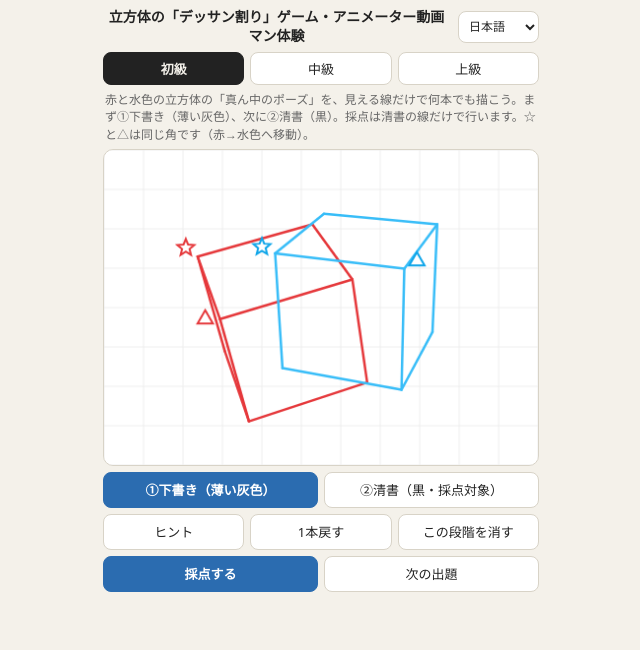
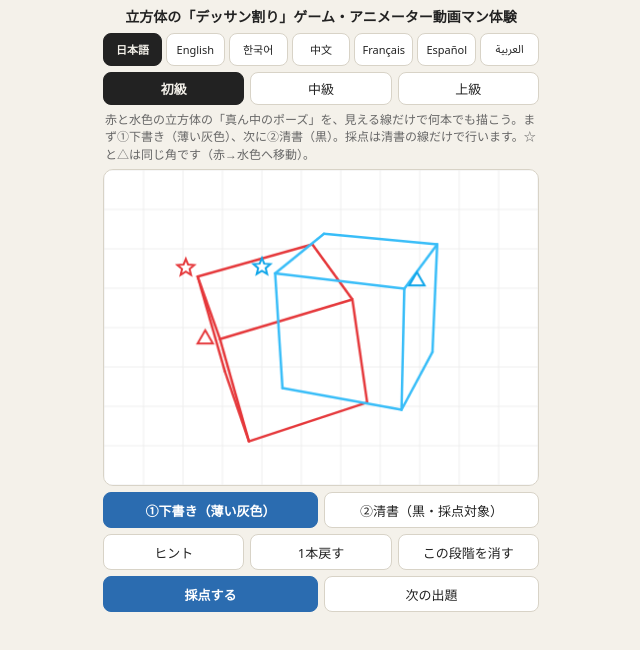
Before and after one commit to dokka-garapa/cube-dessin, a plain HTML site: page index.html in a window 1280 px wide. Shown: the whole page, without its empty margins (319-959 px from the left). Drawn offline with Linux system fonts and the light colour scheme.

Commit message:
Refactor language selection from dropdown to buttons

```diff
--- a/index.html
+++ b/index.html
@@ -13,8 +13,9 @@ body{margin:0;height:100%;overflow:hidden;overscroll-behavior:none;touch-action:
 .wrap{max-width:460px;margin:0 auto;padding:8px 12px;height:100%;box-sizing:border-box;display:flex;flex-direction:column;gap:6px}
 .top{display:flex;align-items:center;gap:8px}
 h1{flex:1;font-size:14px;margin:0;text-align:center;line-height:1.35}
-#lang{flex:none;max-width:42%;min-height:32px;padding:4px 6px;font-size:12px;border:1px solid var(--bd);background:var(--card);color:var(--fg);border-radius:8px;font-family:inherit;touch-action:manipulation}
-#lang:focus-visible{outline:2px solid var(--ac);outline-offset:2px}
+#langs{gap:4px}
+button.lg{min-width:0;min-height:30px;padding:4px 2px;font-size:11px;white-space:nowrap;overflow:hidden;text-overflow:ellipsis}
+button.lg.on{background:var(--fg);color:var(--bg);border-color:var(--fg);font-weight:700}
 .btns{display:flex;gap:6px}
 button{flex:1;min-height:36px;padding:6px 4px;border:1px solid var(--bd);background:var(--card);color:var(--fg);border-radius:8px;font-size:13px;touch-action:manipulation;font-family:inherit}
 button:focus-visible{outline:2px solid var(--ac);outline-offset:2px}
@@ -43,7 +44,8 @@ canvas{width:100%;height:100%;background:#fff;border-radius:10px;touch-action:no
 .res .msg{margin:2px 0 0}
 .tag{display:inline-block;background:var(--ac);color:#fff;border-radius:4px;padding:0 6px;font-size:12px;margin-inline-end:6px;vertical-align:middle}
 </style></head><body><div class="wrap">
-<div class="top"><h1 data-i="title"></h1><select id="lang" aria-label="Language"></select></div>
+<div class="top"><h1 data-i="title"></h1></div>
+<div class="btns" id="langs" role="group" aria-label="Language"></div>
 <div class="btns"><button class="cs on" id="k0" data-i="c0"></button><button class="cs" id="k1" data-i="c1"></button><button class="cs" id="k2" data-i="c2"></button></div>
 <div class="msg" id="hint"></div>
 <div class="tsr" id="tsume" hidden><span id="tst"></span><div class="tbar"><i class="r"></i><i class="b"></i><i class="m" id="tsm"></i></div></div>
@@ -297,7 +299,7 @@ function endStroke(){if(!drawing)return;drawing=false;pid=null;ptype='';const L=
 ['pointerup','pointercancel'].forEach(t=>window.addEventListener(t,e=>{if(drawing&&e.pointerId===pid)endStroke()}));
 
 /* ===== 描画スペース以外は何も反応させない（スクロール・拡大・選択・長押しメニューなど） ===== */
-const onGif=e=>e.target.closest&&e.target.closest('#gimg,#lang');
+const onGif=e=>e.target.closest&&e.target.closest('#gimg');
 document.addEventListener('touchstart',e=>{if(!onGif(e))e.preventDefault()},{passive:false});
 document.addEventListener('touchmove',e=>{if(!onGif(e))e.preventDefault()},{passive:false});
 ['gesturestart','gesturechange','gestureend','contextmenu','dragstart','selectstart'].forEach(t=>document.addEventListener(t,e=>{if(!onGif(e))e.preventDefault()}));
@@ -337,15 +339,14 @@ function apply(){document.documentElement.lang=lang;document.title=T('title');
  document.documentElement.dir='ltr';
  const rtl=I[lang].rtl?'rtl':'ltr';document.querySelectorAll('h1,.msg,#res,#tst').forEach(el=>el.dir=rtl);
  document.querySelectorAll('[data-i]').forEach(el=>el.textContent=T(el.dataset.i));
- $('lang').value=lang;hbLabel();syncBtns();hintMsg();tsumeUI();renderRes();if(q)draw()}
+ document.querySelectorAll('#langs button').forEach(b=>{const on=b.dataset.l===lang;b.classList.toggle('on',on);b.setAttribute('aria-pressed',on)});hbLabel();syncBtns();hintMsg();tsumeUI();renderRes();if(q)draw()}
 function setLang(l){lang=l;try{localStorage.setItem('dw-lang',l)}catch(_){}apply()}
 function setLayer(l){layer=l;$('l0').classList.toggle('on',!l);$('l1').classList.toggle('on',!!l)}
 function start(){stopPlay();q=gen();strokes=[];drafts=[];setLayer(0);result=false;drawing=false;pid=null;hint=false;rs=null;
  $('hb').classList.remove('on');hbLabel();syncBtns();$('res').style.display='none';hintMsg();tsumeUI();draw()}
 function setCourse(c){if(c===course)return;course=c;n=0;[0,1,2].forEach(i=>$('k'+i).classList.toggle('on',i===c));start()}
 
-Object.keys(I).forEach(k=>{const o=document.createElement('option');o.value=k;o.textContent=I[k].name;$('lang').appendChild(o)});
-$('lang').addEventListener('change',e=>setLang(e.target.value));
+Object.keys(I).forEach(k=>{const b=document.createElement('button');b.className='lg';b.dataset.l=k;b.textContent=I[k].name;b.lang=k;$('langs').appendChild(b);bind(b,()=>setLang(k))});
 [0,1,2].forEach(i=>bind($('k'+i),()=>setCourse(i)));
 bind($('l0'),()=>setLayer(0));bind($('l1'),()=>setLayer(1));
 bind($('hb'),()=>{hint=!hint;$('hb').classList.toggle('on',hint);hbLabel();draw()});
```
